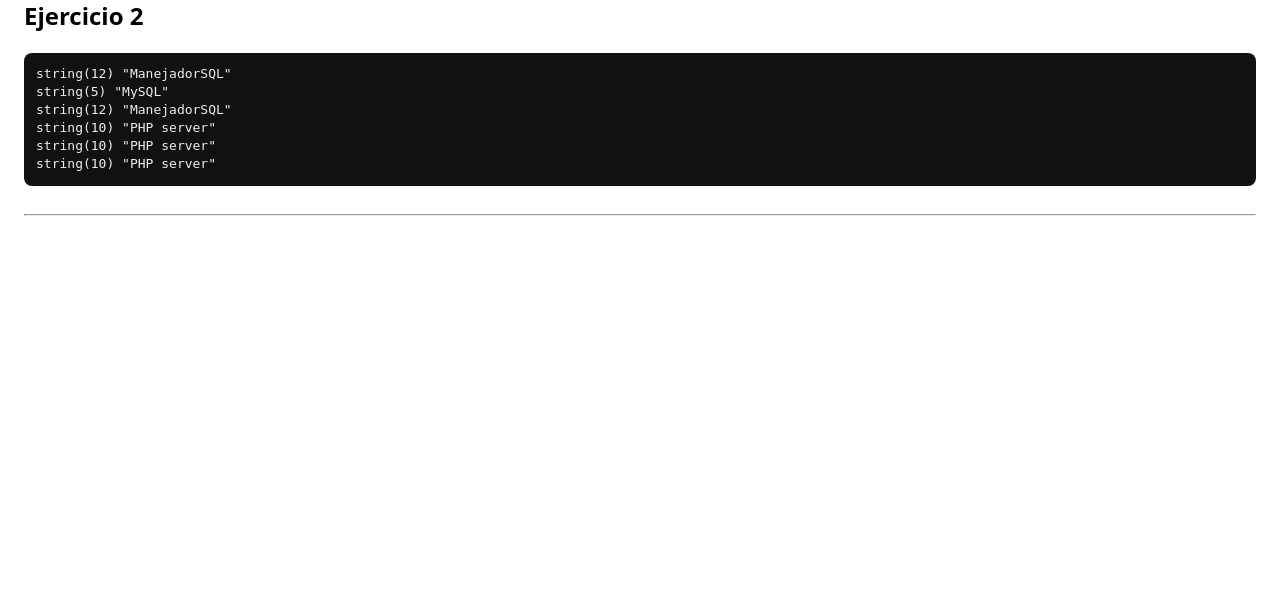
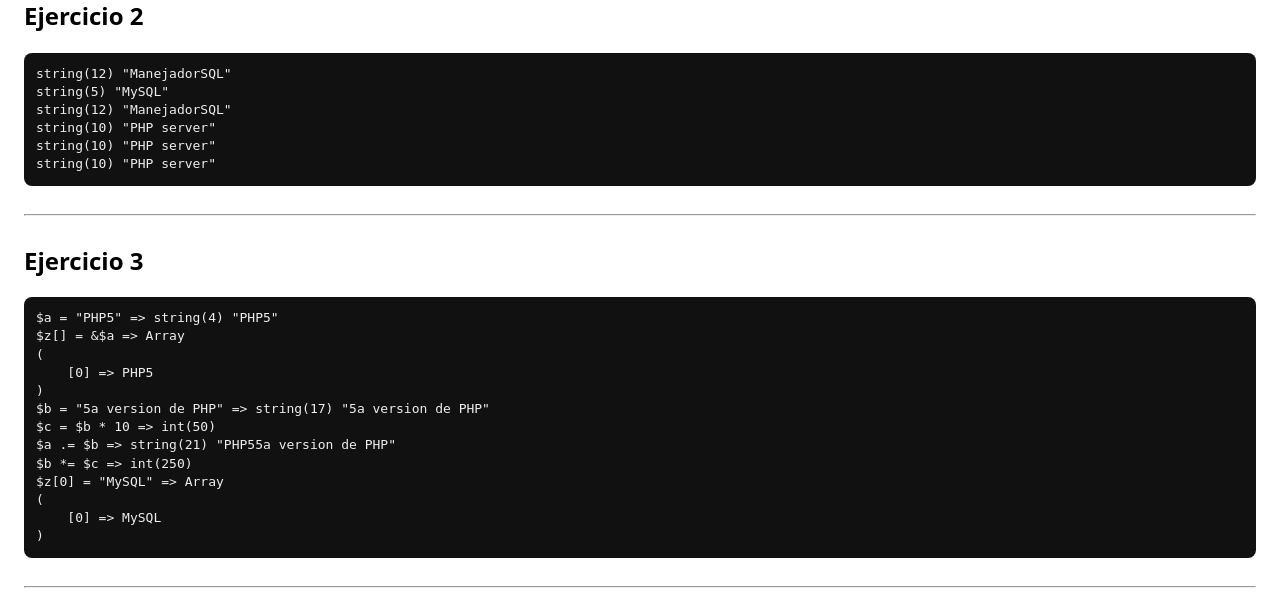
Before and after one commit to BitCoderSB/tecweb, a PHP site: page / in a window 1280 px wide. Shown: the part 366-982 px from the top of the page. Before the commit the page ends 582 px from the top, so only its background shows below. Run offline with PHP 8.4, Linux system fonts and the light colour scheme.

Commit message:
p05: ejercicio 3

```diff
--- a/practicas/p05/index.php
+++ b/practicas/p05/index.php
@@ -49,5 +49,20 @@ header('Content-Type: text/html; charset=UTF-8');
     <?php unset($a,$b,$c); ?>
   </section>
   <hr/>
+
+  <section id="e3">
+    <h2>Ejercicio 3</h2>
+    <pre><?php
+      $a = "PHP5"; echo '$a = "PHP5" => '; var_dump($a);
+      $z = []; $z[] = &$a; echo '$z[] = &$a => '; print_r($z);
+      $b = "5a version de PHP"; echo '$b = "5a version de PHP" => '; var_dump($b);
+      $c = $b * 10; echo '$c = $b * 10 => '; var_dump($c);
+      $a .= $b; echo '$a .= $b => '; var_dump($a);
+      $b *= $c; echo '$b *= $c => '; var_dump($b);
+      $z[0] = "MySQL"; echo '$z[0] = "MySQL" => '; print_r($z);
+    ?></pre>
+    <?php unset($a,$b,$c,$z); ?>
+  </section>
+  <hr/>
 </body>
 </html>
```
